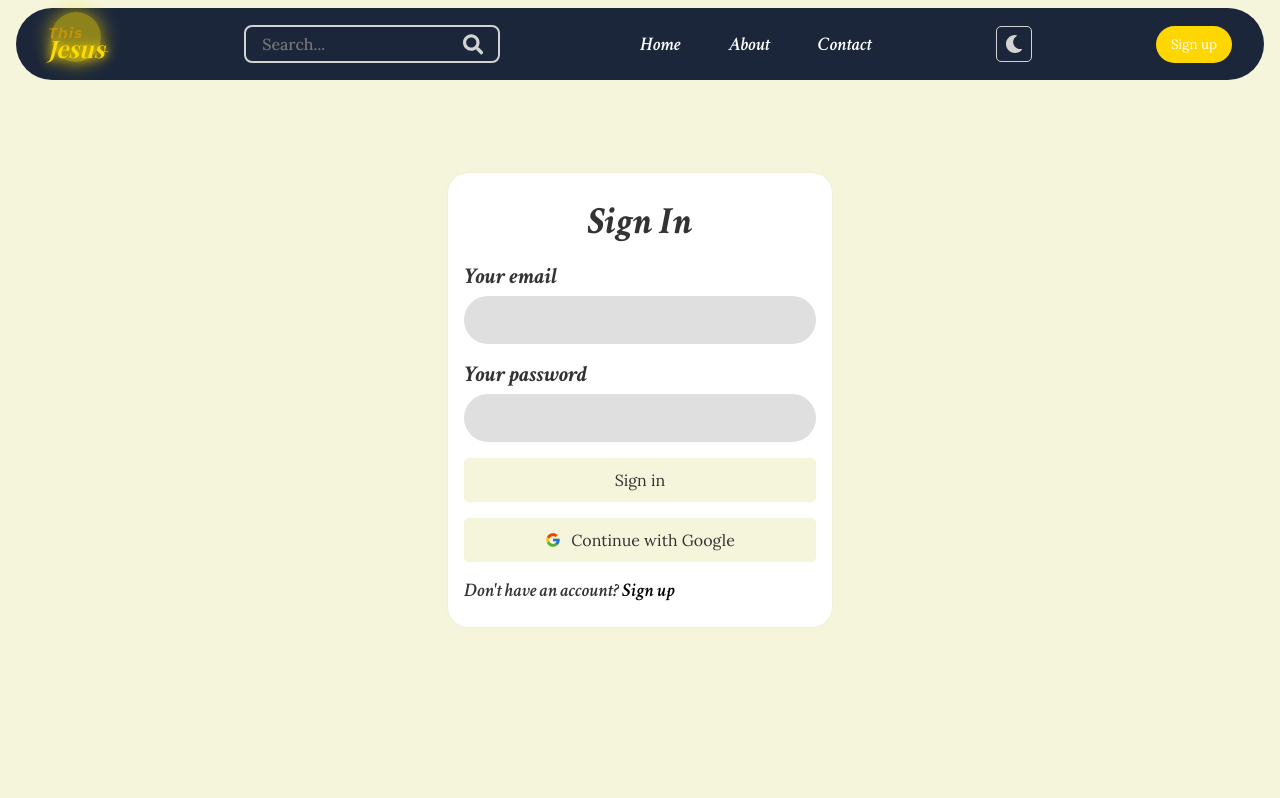
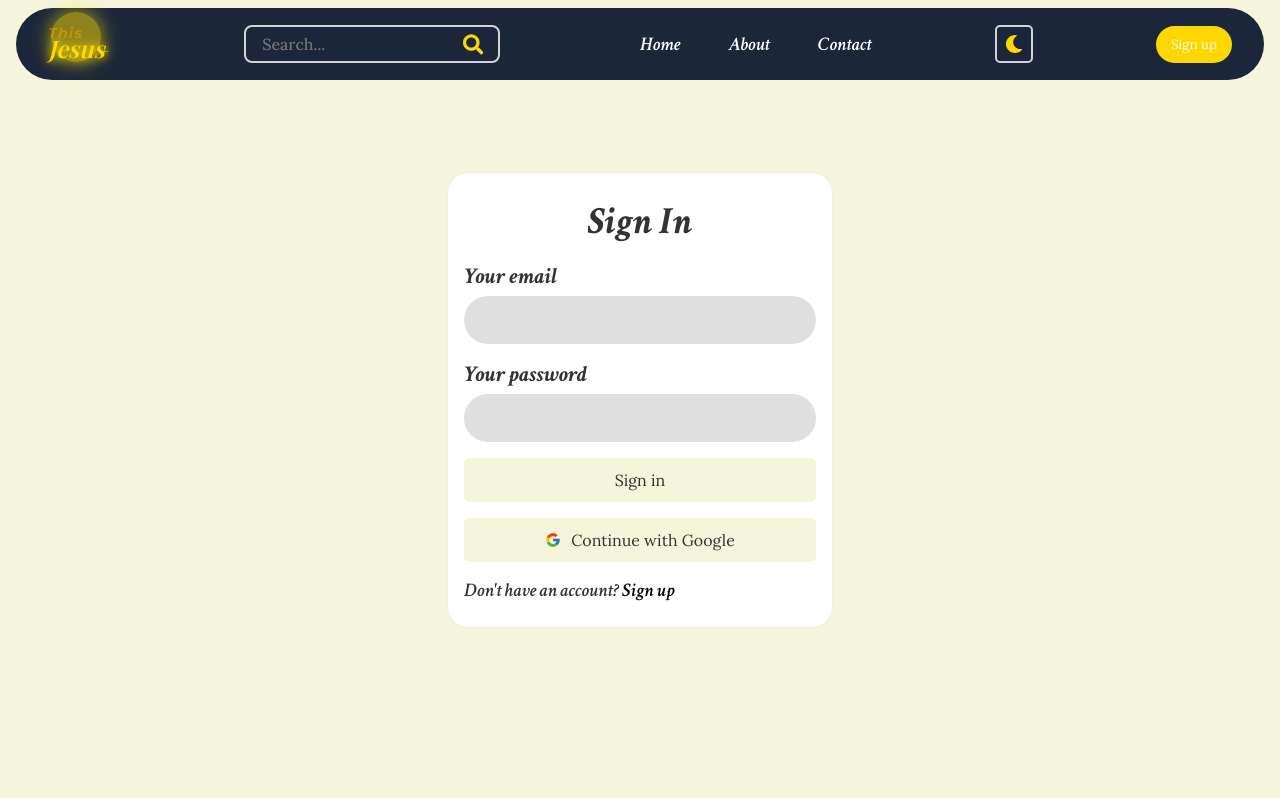
Before and after one commit to OgbonnaBlessed/blog, a React (Create React App) app in the folder client/: page /#/signin in a window 1280 px wide. Shown: the top 798 px of the page. Built offline with nearby package versions, Linux system fonts and the light colour scheme; no server answers; a web font is replaced by a local one.

Commit message:
updated the header

```diff
--- a/client/src/Components/Header.js
+++ b/client/src/Components/Header.js
@@ -127,7 +127,7 @@ const Header = () => {
                     {
                         theme === 'light'
                         ? (<FaMoon className='toggle-icon' size={18}/>)
-                        : (<MdSunny className='toggle-icon' size={20} />)
+                        : (<MdSunny className='toggle-icon' size={18} />)
                     }
                 </div>
                 {
--- a/client/src/Pages/Search.js
+++ b/client/src/Pages/Search.js
@@ -24,7 +24,7 @@ const Search = () => {
 
     useEffect(() => {
         const urlParams = new URLSearchParams(location.search);
-        const searchTermFromUrl = urlParams.get('searchTerm');
+        const searchTermFromUrl = urlParams.get('searchTerm') || '';
         const sortFromUrl = urlParams.get('sort');
         const categoryFromUrl = urlParams.get('category') || 'All';
 
--- a/client/src/index.css
+++ b/client/src/index.css
@@ -21,12 +21,12 @@
 }
 
 .toggle-icon {
-  color: #444444;
+  color: #c5a900;
   transition: all .5s ease;
 }
 
 .light .toggle-icon {
-  color: #d3d3d3;
+  color: #ffd700;
 }
 
 .theme-container {
@@ -172,7 +172,7 @@ a {
   display: flex;
   align-items: center;
   height: 2.4rem;
-  border: 2px solid #444444;
+  border: 2px solid #4a4a4a;
   border-radius: 8px;
   width: 16rem;
   transition: all .5s ease;
@@ -209,12 +209,12 @@ a {
 }
 
 .search-icon .icon {
-  color: #4a4a44;
+  color: #c5a900;
   transition: all .5s ease;
 }
 
 .light .search-icon .icon {
-  color: #d3d3d3;
+  color: #ffd700;
 }
 
 .search-box-md {
@@ -266,7 +266,7 @@ a {
 }
 
 .background-toggle-box {
-  border: 1px solid #444444;
+  border: 2px solid #4a4a4a;
   padding: 8px;
   border-radius: 5px;
   display: flex;
@@ -277,7 +277,7 @@ a {
 }
 
 .light .background-toggle-box {
-  border: 1px solid #d3d3d3;
+  border: 2px solid #d3d3d3;
 }
 
 .sign-up-container {
@@ -1860,24 +1860,21 @@ td .admin-delete-post {
 .featured-posts-container {
   width: 80%;
   position: relative;
-  height: fit-content;
   transition: all .5s ease;
 }
 
 .featured-posts-box {
   display: flex;
   width: 100%;
-  align-items: center;
+  height: auto;
+  align-items: center;
+  padding: 10px 0;
   gap: 2rem;
 }
 
 .featured-posts-container .featured-posts-box {
   overflow-x: auto;
   scrollbar-width: none;
-}
-
-.featured-posts-box::-webkit-scrollbar {
-  display: none;
 }
 
 .featured-posts {
@@ -2950,7 +2947,7 @@ td .admin-delete-post {
 
   .search-box-md {
     width: 3rem;
-    border: 2px solid #444444;
+    border: 2px solid #4a4a4a;
     display: flex;
     justify-content: center;
     align-items: center;
@@ -2963,12 +2960,12 @@ td .admin-delete-post {
   }
 
   .icon-md {
-    color: #444444;
+    color: #c5a900;
     transition: all .5s ease;
   }
 
   .light .icon-md {
-    color: #d3d3d3;
+    color: #ffd700;
   }
 
   .search-box-md .search-icon {
```
